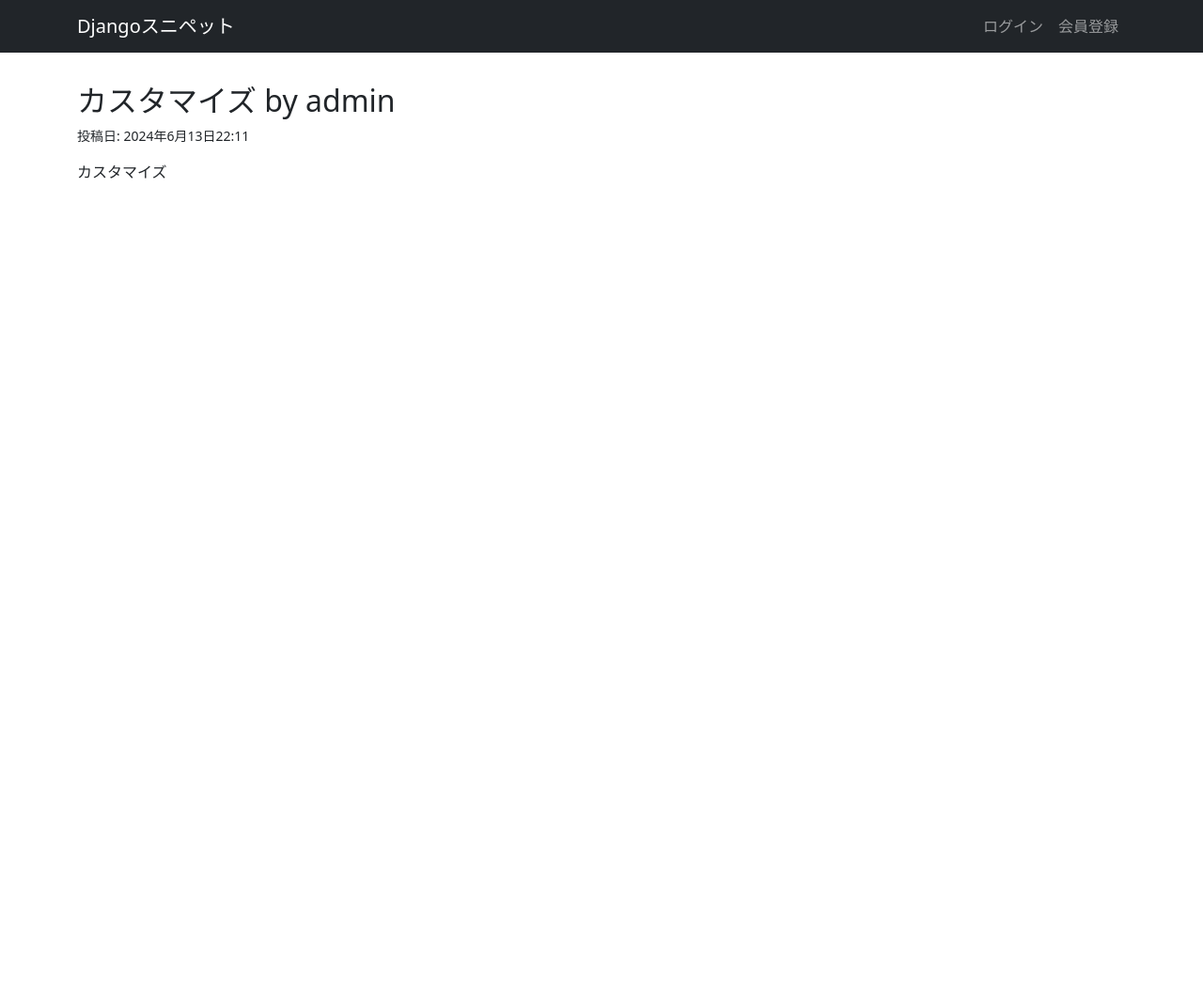
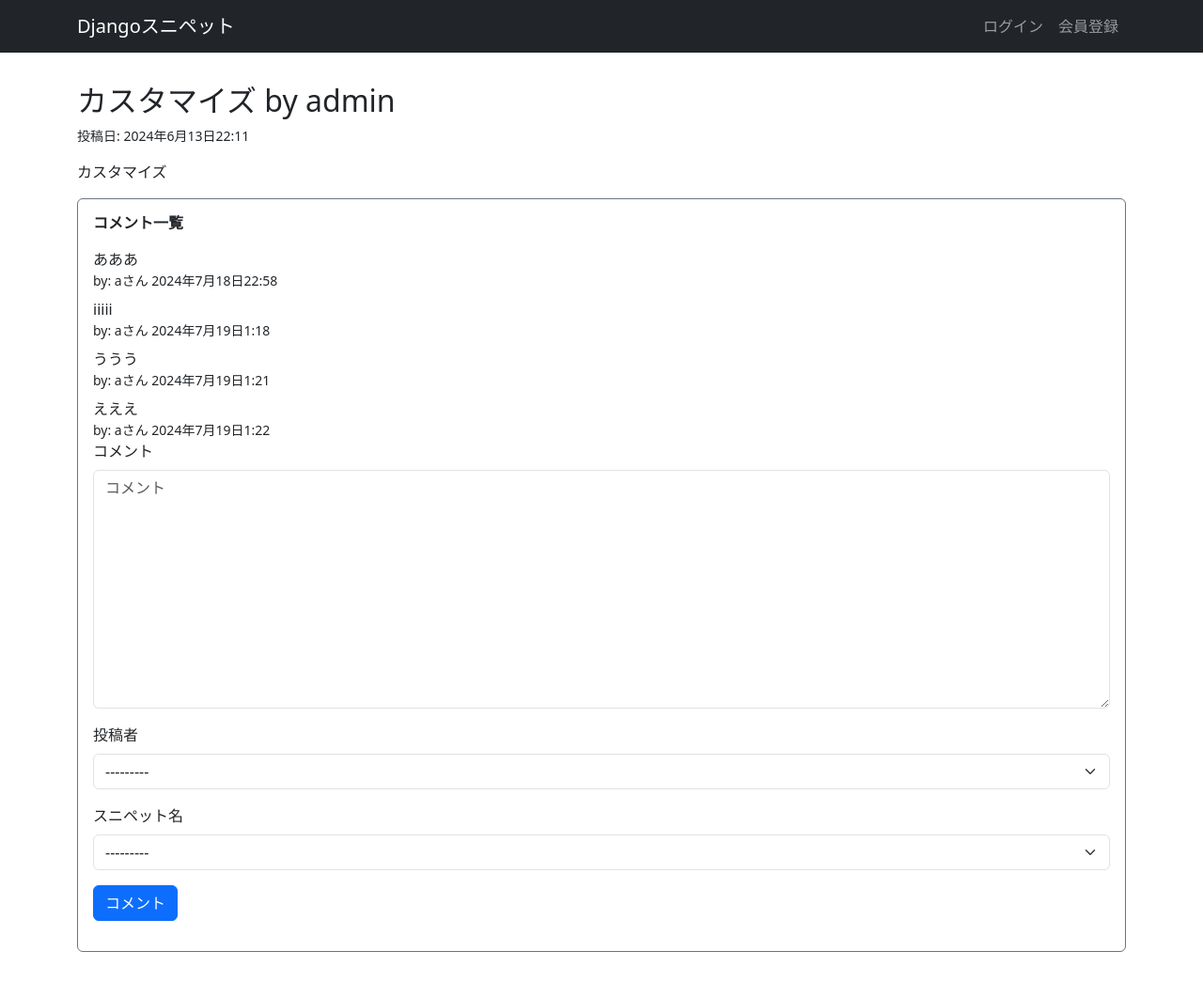
Before and after one commit to daisuke-miyazoe/snipetts, a Django app: page /snippets/1/ in a window 1280 px wide. Shown: the whole page at 94% size. Before the commit the page ends 190 px from the top, so only its background shows below. Run offline with Django 5.2, Linux system fonts and the light colour scheme; data comes from the database, SQL or seed files in the repository; both versions use the stored data as it was after the commit; some libraries are stand-ins or nearby versions.

Commit message:
コメント機能

```diff
--- a/djangosnippets/urls.py
+++ b/djangosnippets/urls.py
@@ -2,6 +2,7 @@
 from django.urls import path, include
 
 from snippets.views import top, snippet_new, snippet_edit, snippet_detail
+
 
 urlpatterns = [
     path('', top, name='top'),
--- a/snippets/forms.py
+++ b/snippets/forms.py
@@ -1,8 +1,13 @@
 from django import forms
-from snippets.models import Snippet
+from snippets.models import Snippet, Comment
 
 
 class SnippetForm(forms.ModelForm):
     class Meta:
         model = Snippet
         fields = ('title', 'code', 'description')
+
+class CommentForm(forms.ModelForm):
+    class Meta:
+        model = Comment
+        fields = '__all__'
--- a/snippets/models.py
+++ b/snippets/models.py
@@ -14,3 +14,18 @@
 
     def __str__(self):
         return self.title
+
+
+class Comment(models.Model):
+    text = models.TextField('コメント', max_length=128)
+    commented_at = models.DateTimeField('コメント日', auto_now_add=True)
+    commented_by = models.ForeignKey(settings.AUTH_USER_MODEL,
+                                     verbose_name='投稿者',
+                                     on_delete=models.CASCADE)
+    commented_to = models.ForeignKey(Snippet,
+                                     verbose_name='スニペット名',
+                                     related_name='comment',
+                                     on_delete=models.CASCADE)
+
+    # def __str__(self):
+    #     return self.text
--- a/snippets/templates/snippets/snippet_detail.html
+++ b/snippets/templates/snippets/snippet_detail.html
@@ -1,4 +1,5 @@
 {% extends 'base.html' %}
+{% load django_bootstrap5 %}
 
 {% block main %}
 <div>
@@ -7,4 +8,22 @@
     <pre>{{ snippet.code }}</pre>
     <p>{{ snippet.description }}</p>
 </div>
+<div class='border border-secondary rounded'>
+    <div class='p-3'>
+        <h6 class='fw-bold'>コメント一覧</h6>
+        {% for com in snippet.comment.all %}
+        <div class='pt-2'>
+            <div>{{ com.text }}</div>
+            <small>by: {{ com.commented_by }}さん {{ com.commented_at }}</small>
+        </div>
+        {% endfor %}
+        <div>
+            <form method="post">
+                {% csrf_token %}
+                {% bootstrap_form form %}
+                {% bootstrap_button button_type='submit' content='コメント' %}
+            </form>
+        </div>
+    </div>
+</div>
 {% endblock %}
--- a/snippets/views.py
+++ b/snippets/views.py
@@ -2,7 +2,7 @@
 from django.shortcuts import render, get_object_or_404, redirect
 from django.http import HttpResponse, HttpResponseForbidden
 from .models import Snippet
-from .forms import SnippetForm
+from .forms import SnippetForm, CommentForm
 
 def top(request):
     # return HttpResponse(b"Hello World")
@@ -39,5 +39,12 @@
     return render(request, 'snippets/snippet_edit.html', {'form': form})
 
 def snippet_detail(request, snippet_id):
-    snippet = get_object_or_404(Snippet, pk=snippet_id)
-    return render(request, 'snippets/snippet_detail.html', {'snippet': snippet})
+    snippet = get_object_or_404(Snippet.objects.prefetch_related('comment'), pk=snippet_id)
+    if request.method == 'POST':
+        form = CommentForm(request.POST)
+        if form.is_valid():
+            form.save()
+            return redirect('snippet_detail', snippet_id=snippet_id)
+    else:
+        form = CommentForm()
+    return render(request, 'snippets/snippet_detail.html', {'snippet': snippet, 'form': form})
```
Also changed, not shown: snippets/admin.py (+15 -2 lines), db.sqlite3, snippets/migrations/0002_comment.py (added), snippets/migrations/0003_alter_comment_commented_by.py (added), snippets/migrations/0004_alter_comment_commented_by_and_more.py (added).
